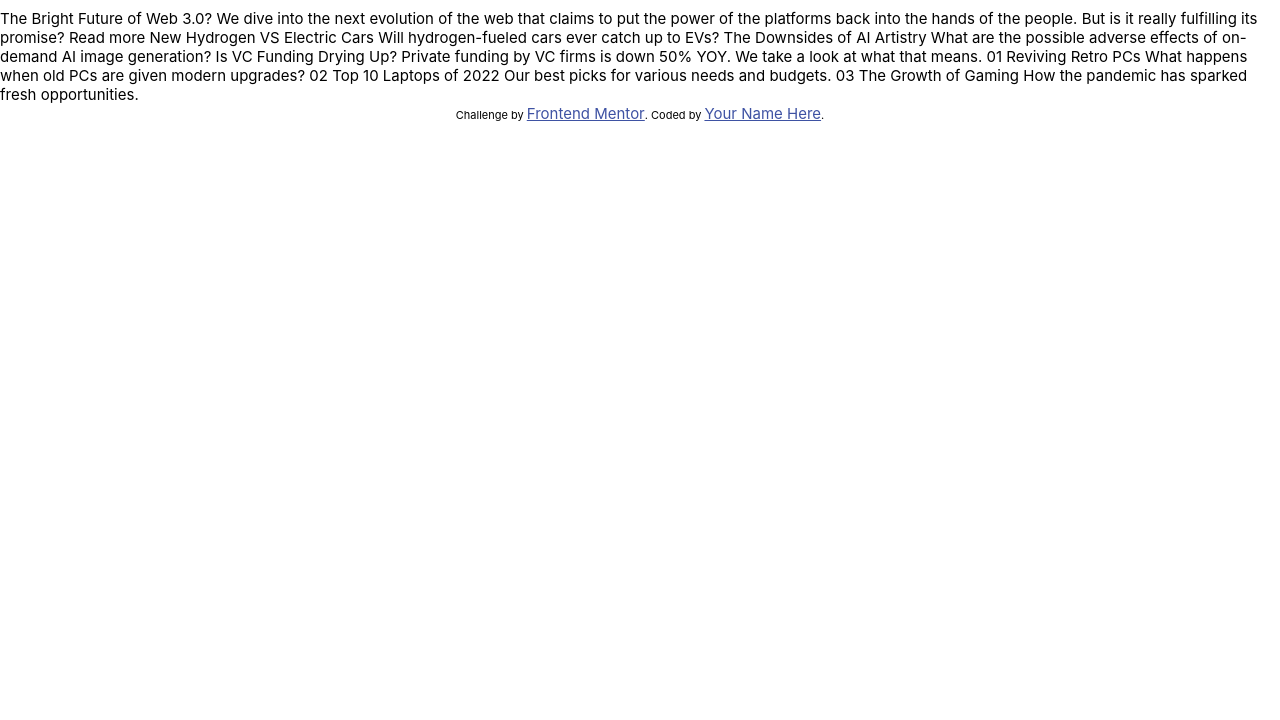
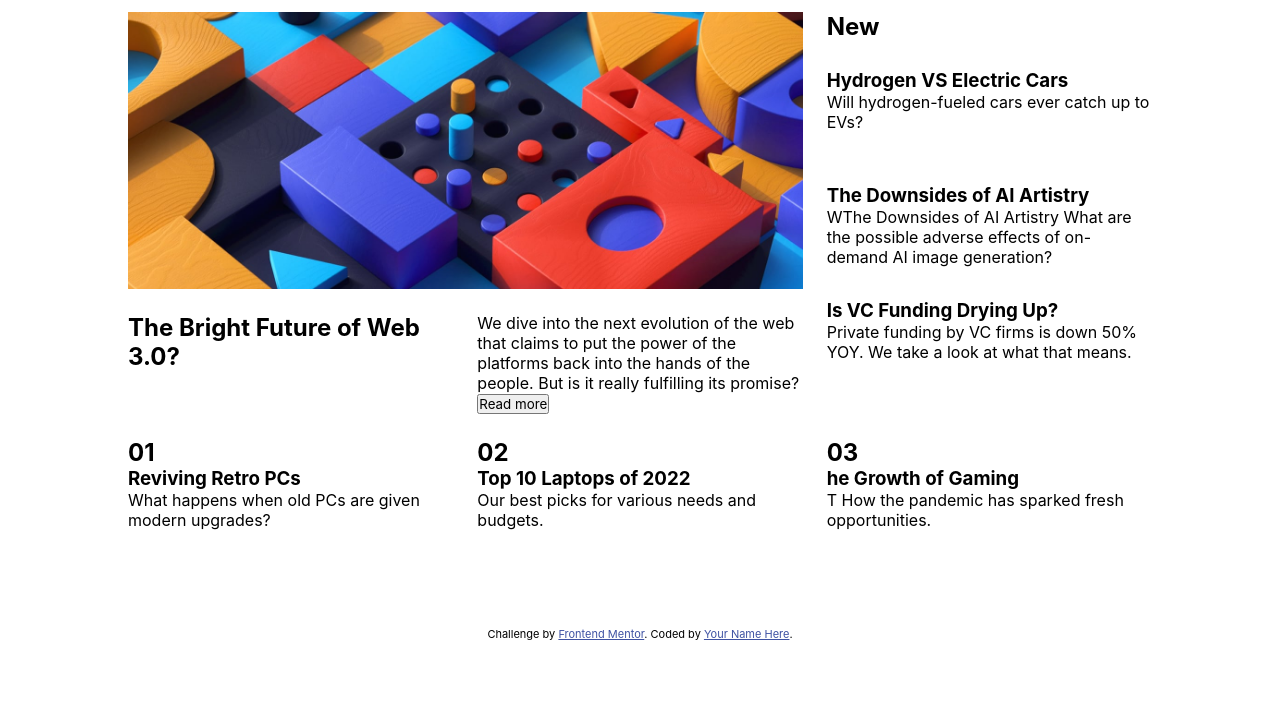
Before and after one commit to Ouzx/news-homepage-main, a plain HTML site: page index.html in a window 1280 px wide. Shown: the part 80-800 px from the top of the page. Drawn offline with Linux system fonts and the light colour scheme.

Commit message:
basic skeleton

```diff
--- a/index.html
+++ b/index.html
@@ -46,17 +46,61 @@
         <button class="hamburger"></button>
       </nav>
     </head>
-    The Bright Future of Web 3.0? We dive into the next evolution of the web
-    that claims to put the power of the platforms back into the hands of the
-    people. But is it really fulfilling its promise? Read more New Hydrogen VS
-    Electric Cars Will hydrogen-fueled cars ever catch up to EVs? The Downsides
-    of AI Artistry What are the possible adverse effects of on-demand AI image
-    generation? Is VC Funding Drying Up? Private funding by VC firms is down 50%
-    YOY. We take a look at what that means. 01 Reviving Retro PCs What happens
-    when old PCs are given modern upgrades? 02 Top 10 Laptops of 2022 Our best
-    picks for various needs and budgets. 03 The Growth of Gaming How the
-    pandemic has sparked fresh opportunities.
 
+    <main>
+      <section class="hero">
+        <img
+          id="hero-image"
+          src="./assets/images/image-web-3-desktop.jpg"
+          alt="hero image"
+        />
+        <h1>The Bright Future of Web 3.0?</h1>
+        <div>
+          <p>
+            We dive into the next evolution of the web that claims to put the
+            power of the platforms back into the hands of the people. But is it
+            really fulfilling its promise?
+          </p>
+          <button>Read more</button>
+        </div>
+      </section>
+      <div class="side">
+        <h2>New</h2>
+        <section class="s-one">
+          <h3>Hydrogen VS Electric Cars</h3>
+          <p>Will hydrogen-fueled cars ever catch up to EVs?</p>
+        </section>
+        <section class="s-two">
+          <h3>The Downsides of AI Artistry</h3>
+          <p>
+            WThe Downsides of AI Artistry What are the possible adverse effects
+            of on-demand AI image generation?
+          </p>
+        </section>
+        <section class="s-three">
+          <h3>Is VC Funding Drying Up?</h3>
+          <p>
+            Private funding by VC firms is down 50% YOY. We take a look at what
+            that means.
+          </p>
+        </section>
+      </div>
+      <section class="o-one">
+        <h2>01</h2>
+        <h3>Reviving Retro PCs</h3>
+        <p class="one">What happens when old PCs are given modern upgrades?</p>
+      </section>
+      <section class="o-two">
+        <h2>02</h2>
+        <h3>Top 10 Laptops of 2022</h3>
+        <p class="two">Our best picks for various needs and budgets.</p>
+      </section>
+      <section class="o-three">
+        <h2>03</h2>
+        <h3>he Growth of Gaming</h3>
+        <p class="three">T How the pandemic has sparked fresh opportunities.</p>
+      </section>
+    </main>
     <div class="attribution">
       Challenge by
       <a href="https://www.frontendmentor.io?ref=challenge" target="_blank"
--- a/style.css
+++ b/style.css
@@ -16,20 +16,23 @@
 
   /* Font - Size */
   --fs: 15px;
+
+  /* Grid Gap */
+  --grid-gap: 1.5em;
 }
 
 @import url("https://fonts.googleapis.com/css2?family=Inter:wght@400;700;800&display=swap");
 
 * {
   font-family: "Inter", sans-serif;
-  font-size: var(--fs);
+  /* font-size: var(--fs); */
 
   padding: 0px;
   margin: 0px;
 }
 
 body {
-  max-width: 1440px;
+  max-width: 64rem;
   margin: 0 auto;
 }
 
@@ -78,3 +81,76 @@ nav {
     display: block;
   }
 }
+
+main {
+  display: grid;
+  grid-template-areas:
+    "hero hero side"
+    "hero hero side"
+    "one two three";
+  grid-template-columns: repeat(3, 1fr);
+  grid-template-rows: repeat(3, 1fr);
+
+  gap: var(--grid-gap);
+}
+
+.hero {
+  grid-area: hero;
+
+  display: grid;
+  grid-template-columns: repeat(2, 1fr);
+  /* grid-template-rows: 1fr 0.75fr; */
+
+  gap: var(--grid-gap);
+}
+
+.hero h1 {
+  grid-column: 1;
+  grid-row: 1fr;
+}
+
+.hero img {
+  grid-column: -1/1;
+}
+
+/* TODO: Add margin later */
+.side {
+  grid-area: side;
+
+  display: grid;
+  grid-template-columns: 1fr;
+  grid-template-rows: 1fr repeat(3, 2fr);
+}
+
+.side section:nth-child(1) {
+  grid-row: 1;
+}
+
+.side section:nth-child(2) {
+  grid-row: 2;
+}
+
+.side section:nth-child(3) {
+  /* grid-row: auto; */
+  grid-row: 3;
+}
+
+.side section:nth-child(4) {
+  grid-row: 4;
+}
+
+.o-one {
+  grid-area: one;
+}
+
+.o-two {
+  grid-area: two;
+}
+
+.o-three {
+  grid-area: three;
+}
+
+#hero-image {
+  width: 100%;
+}
```
